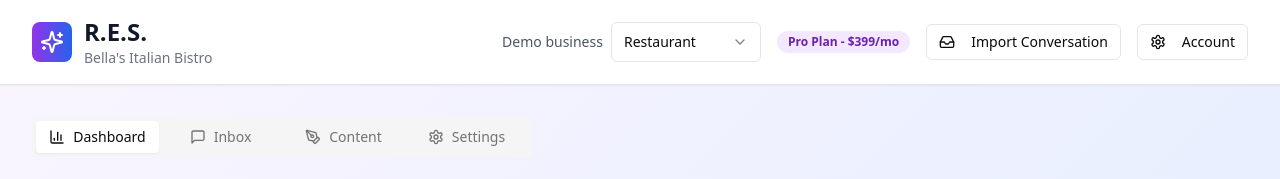
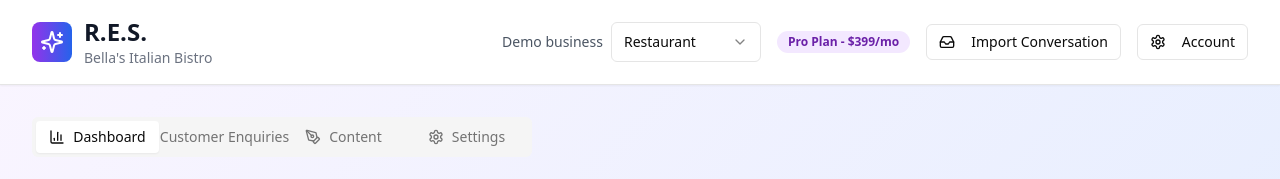
Before and after one commit to Resfounder/res-ai-platform, a Next.js app: page / in a window 1280 px wide. Shown: the top 179 px of the page. Built offline with nearby package versions, Linux system fonts and the light colour scheme.

Commit message:
feat: rename "Unified Inbox" to "Customer Enquiries" across components
Co-authored-by: Resfounder <219158859+Resfounder@users.noreply.github.com>

```diff
--- a/app/components/unified-inbox.tsx
+++ b/app/components/unified-inbox.tsx
@@ -34,7 +34,7 @@ export function UnifiedInbox() {
         <CardHeader>
           <div className="flex items-center justify-between">
             <div>
-              <CardTitle>Unified Inbox</CardTitle>
+              <CardTitle>Customer Enquiries</CardTitle>
               <CardDescription>All customer interactions in one place</CardDescription>
             </div>
             <Select defaultValue="all">
--- a/app/landing/page.tsx
+++ b/app/landing/page.tsx
@@ -23,7 +23,7 @@ export default function LandingPage() {
   const features = [
     {
       icon: MessageSquare,
-      title: "Unified Inbox",
+      title: "Customer Enquiries",
       description: "All reviews, comments, and messages in one place",
     },
     {
--- a/app/page.tsx
+++ b/app/page.tsx
@@ -85,7 +85,7 @@ function RESAppContent() {
             </TabsTrigger>
             <TabsTrigger value="inbox" className="flex items-center space-x-2">
               <MessageSquare className="h-4 w-4" />
-              <span>Inbox</span>
+              <span>Customer Enquiries</span>
             </TabsTrigger>
             <TabsTrigger value="content" className="flex items-center space-x-2">
               <PenTool className="h-4 w-4" />
```
